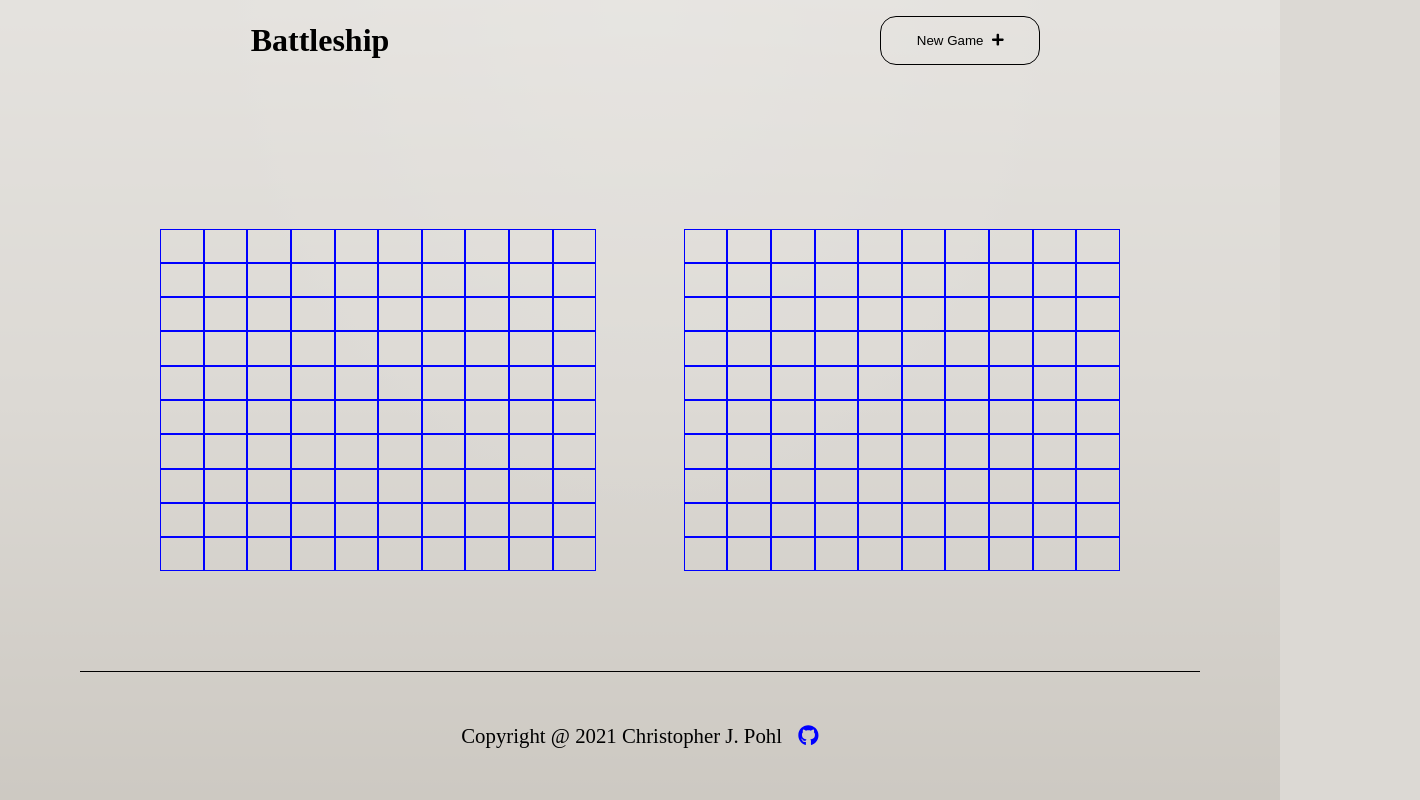
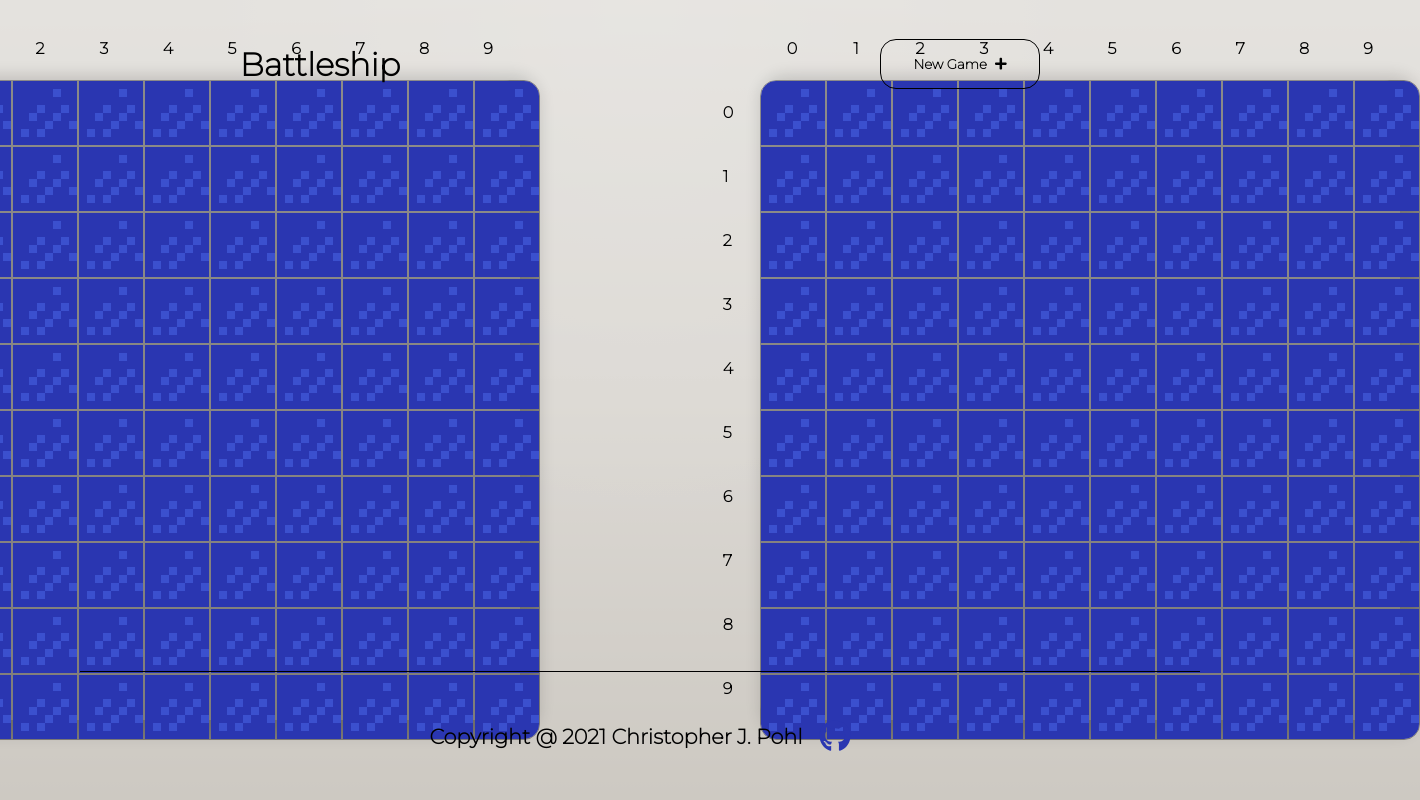
Before and after one commit to CJPohl/battleship, a website built with webpack: page dist/index.html in a window 1280 px wide. Shown: the whole page, 1420 px wide, since content can reach past the window. Built offline with nearby package versions, Linux system fonts and the light colour scheme.

Commit message:
Near finished UI and ready to begin game logic implementation

```diff
--- a/src/DOM.js
+++ b/src/DOM.js
@@ -1,34 +1,42 @@
+import water from './images/water-tile.png';
+
 const elements = (() => {
   const mainContainer = document.createElement('div');
   mainContainer.classList.add('main-container');
   document.body.appendChild(mainContainer);
 
   function initPage() {
-    _createHeader();
-    _createBoardContainers();
-    _createSpacer();
-    _createFooter();
+    createHeader();
+    createBoardContainers();
+    createSpacer();
+    createFooter();
     fillContainers();
+    createIndexes();
+    renderGridImages();
+  }
+
+  function renderGridImages() {
+    const grids = document.querySelectorAll('.grid');
+    grids.forEach(grid => {
+        grid.src = water;
+    });
   }
 
   function fillContainers() {
-      const playerB = document.querySelector('.player-b');
-      const aiB = document.querySelector('.ai-b');
-
-      const boards = [];
-      boards.push(playerB, aiB);
-      boards.forEach(board => {
+    const boards = document.querySelectorAll('.grid-container');
+    boards.forEach((board) => {
         for (let i = 0; i < 10; i++) {
             for (let j = 0; j < 10; j++) {
-                  const grid = document.createElement('div');
+                const grid = document.createElement('img');
                 grid.classList.add('grid');
+                grid.setAttribute('id', `grid-${i}${j}`);
                 board.appendChild(grid);
         }
       }
-      })
+    });
   }
 
-  function _createHeader() {
+  function createHeader() {
     const header = document.createElement('div');
     header.classList.add('header');
     header.innerHTML = `
@@ -38,25 +46,70 @@ const elements = (() => {
     document.body.appendChild(header);
   }
 
-  function _createSpacer() {
+  function createSpacer() {
     const spacer = document.createElement('div');
     spacer.classList.add('spacer');
     mainContainer.appendChild(spacer);
   }
 
-  function _createBoardContainers() {
+  function createBoardContainers() {
+    const left = document.createElement('div');
+    left.classList.add('game-container');
+    const right = document.createElement('div');
+    right.classList.add('game-container');
+
     const playerB = document.createElement('div');
-      playerB.classList.add('player-b');
+    playerB.classList.add('grid-container');
     const aiB = document.createElement('div');
-      aiB.classList.add('ai-b');
+    aiB.classList.add('grid-container');
 
-      mainContainer.appendChild(playerB);
-      mainContainer.appendChild(aiB);
+    left.appendChild(playerB);
+    right.appendChild(aiB);
+
+    mainContainer.appendChild(left);
+    mainContainer.appendChild(right);
   }
 
-  function _createFooter() {
+  function createIndexes() {
+    const boards = document.querySelectorAll('.game-container');
+    boards.forEach(board => {
+        const indexV = document.createElement('div');
+        indexV.classList.add('index-v');
+        indexV.innerHTML = `
+            <div>0</div>
+            <div>1</div>
+            <div>2</div>
+            <div>3</div>
+            <div>4</div>
+            <div>5</div>
+            <div>6</div>
+            <div>7</div>
+            <div>8</div>
+            <div>9</div>
+        `;
+        board.appendChild(indexV);
+
+        const indexH = document.createElement('div');
+        indexH.classList.add('index-h');
+        indexH.innerHTML = `
+            <div>0</div>
+            <div>1</div>
+            <div>2</div>
+            <div>3</div>
+            <div>4</div>
+            <div>5</div>
+            <div>6</div>
+            <div>7</div>
+            <div>8</div>
+            <div>9</div>
+        `;
+        board.appendChild(indexH);
+      });
+  }
+
+  function createFooter() {
     const footer = document.createElement('div');
-    footer.classList.add("footer");
+    footer.classList.add('footer');
     footer.innerHTML = `
             <p>Copyright @ 2021 Christopher J. Pohl</p><a href="https://github.com/CJPohl"><i class="fab fa-github"></i></a>
         `;
--- a/src/style.css
+++ b/src/style.css
@@ -1,3 +1,5 @@
+@import url('https://fonts.googleapis.com/css2?family=Montserrat:wght@200&display=swap');
+
 *,
 *::before,
 *::after {
@@ -14,6 +16,8 @@ body {
     background-color: #DCD9D4;
     background-image: linear-gradient(to bottom, rgba(255,255,255,0.50) 0%, rgba(0,0,0,0.50) 100%), radial-gradient(at 50% 0%, rgba(255,255,255,0.10) 0%, rgba(0,0,0,0.50) 50%);
     background-blend-mode: soft-light,screen;
+    font-family: "Montserrat", sans-serif;
+    font-weight: bold;
 }
 
 button {
@@ -22,6 +26,9 @@ button {
     border: 1px solid black;
     border-radius: 1rem;
     padding: 1rem;
+    font-family: inherit;
+    font-weight: inherit;
+    cursor: pointer;
 }
 
 button:hover {
@@ -34,17 +41,19 @@ button:hover {
     bottom: 5rem;
     left: 5rem;
     right: 5rem;
-    display: grid;
-    grid-template-columns: 5fr 1fr 5fr;
-    grid-template-rows: 1fr 5fr 1fr;
-    padding: 5rem
+    padding: 5rem;
+    display: flex;
+    flex-direction: row;
+    justify-content: center;
+    align-items: center;
+    gap: 15rem;
 }
 
 .header {
     position: absolute;
     top: 0;
     left: 0;
-    height: 5rem;
+    height: 8rem;
     width: 100%;
     display: grid;
     grid-template-columns: 1fr 1fr;
@@ -63,24 +72,66 @@ button:hover {
     gap: .5rem;
 }
 
-.player-b {
-    grid-column: 1;
-    grid-row: 2;
+.game-container {
+    width: 40rem;
+    height: 40rem;
+    display: flex;;
+}
+
+.index-v {
+    position: absolute;
+    height: 40rem;
+    width: 4rem;
+    margin-left: -4rem;
+    display: grid;
+    grid-template-rows: repeat(10, 1fr);
+    justify-content: center;
+    align-items: center;
+}
+
+.index-h {
+    position: absolute;
+    height: 4rem;
+    width: 40rem;
+    margin-top: -4rem;
+    display: grid;
+    grid-template-columns: repeat(10, 1fr);
+    justify-items: center;
+    align-items: center;
+}
+
+.grid-container {
+    width: 40rem;
+    height: 40rem;
     display: grid;
     grid-template-columns: repeat(10, 1fr);
     grid-template-rows: repeat(10, 1fr);
-}
-
-.ai-b {
-    grid-column: 3;
-    grid-row: 2;
-    display: grid;
-    grid-template-columns: repeat(10, 1fr);
-    grid-template-rows: repeat(10, 1fr);
+    box-shadow: 10px 5px 15px 10px rgba(0, 0, 0, 0.137);
+    border-radius: 1rem;
 }
 
 .grid {
-    border: 1px solid blue;
+    border: .01px solid rgba(0, 0, 0, 0.384);
+}
+
+#grid-00 {
+    border-top-left-radius: 1rem;
+}
+
+#grid-09 {
+    border-top-right-radius: 1rem;
+}
+
+#grid-90 {
+    border-bottom-left-radius: 1rem;
+}
+
+#grid-99 {
+    border-bottom-right-radius: 1rem;
+}
+
+.grid:hover {
+    background-color: #505cda;
 }
 
 .spacer {
@@ -106,7 +157,8 @@ button:hover {
 }
 
 .fa-github {
-    color: blue;
+    color: #2a36b1;
+    font-size: 2rem;
 }
 
 .fa-github:hover {
```
Also changed, not shown: dist/a7b96cfac40795204dda.png (added), src/images/water-tile.png (added). Lines whose indentation alone changed are shown as unchanged.
